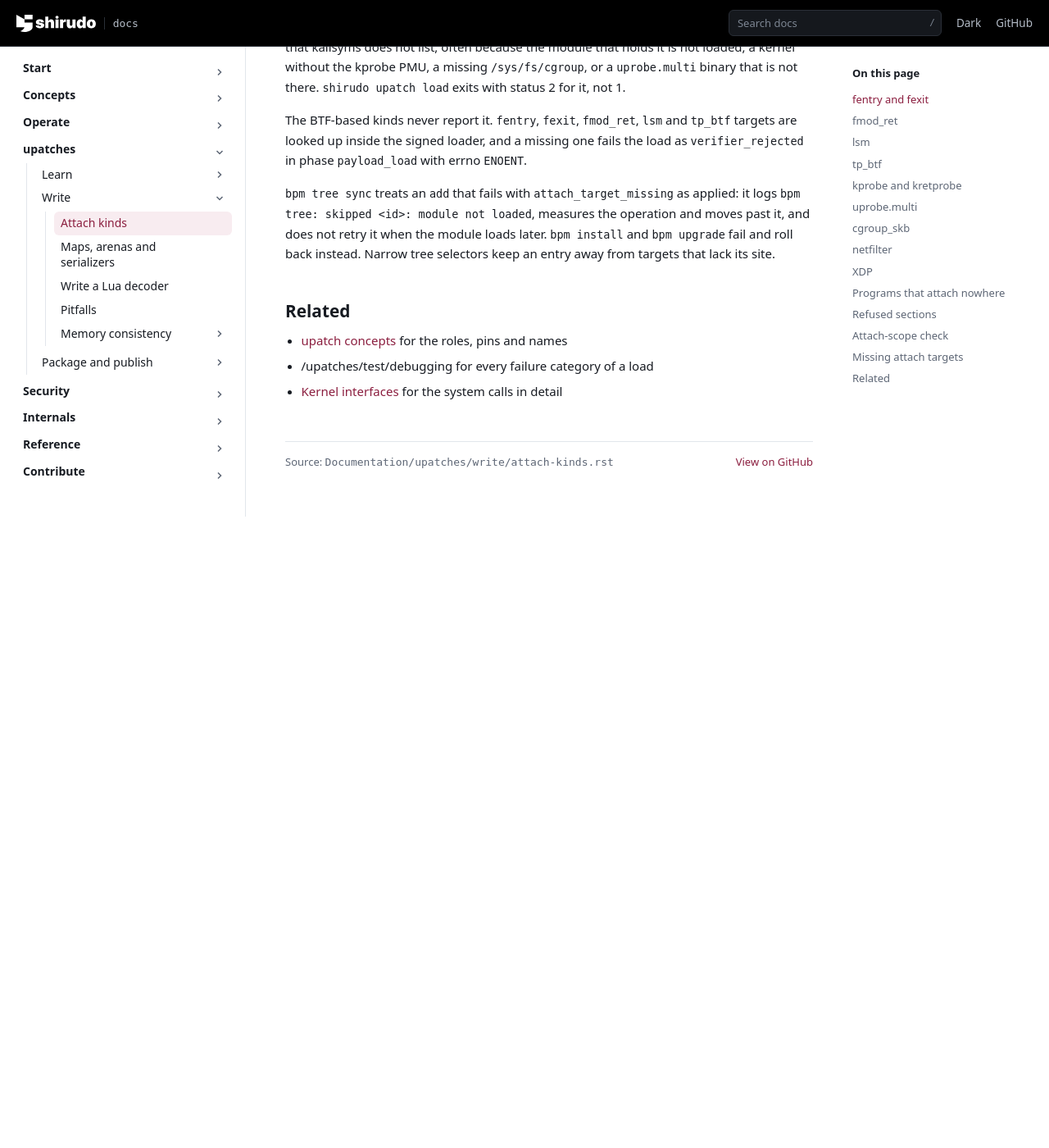
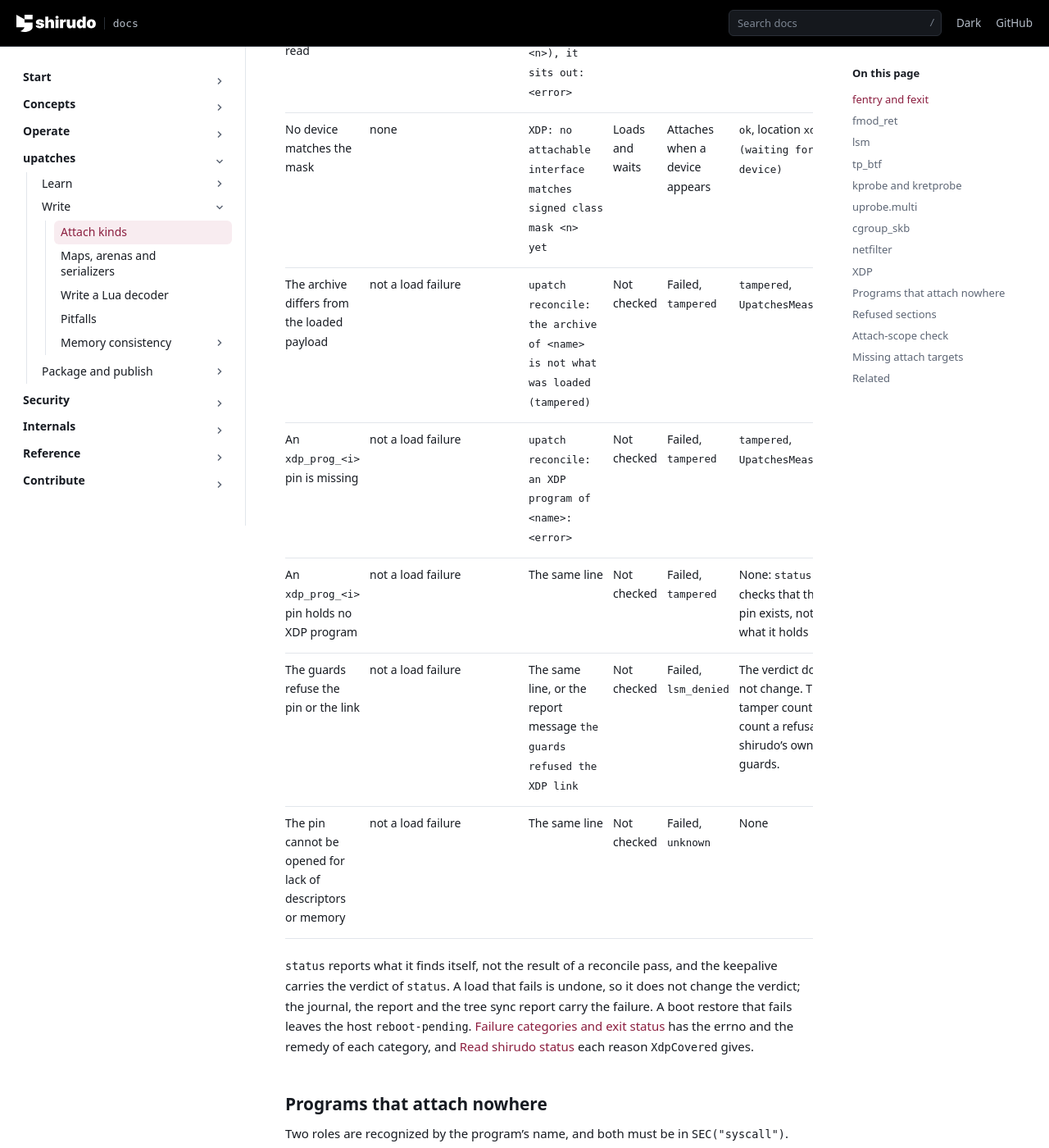
Before and after one commit to AliBashaSY/shirudo, a Sphinx documentation site: the page built from Documentation/upatches/write/attach-kinds.rst, in a window 1280 px wide and 1400 px high, scrolled down 9820 px. Shown: the whole window at 82% size. Built offline with Sphinx 7.4.7, drawn with Linux system fonts in a browser that asks for light colours; pages that are not in the unit, such as notebooks, are missing from menus; before the commit the page ends 10450 px from its top, so only the background shows below that; some of the changed text lies outside the part shown.

Commit message:
docs: sum up XDP class checks and attach conditions in tables
Add two tables to the XDP section of attach-kinds: where a shared device
class is checked, and what each condition a device can be in does at
load and boot restore, at reconcile and in status.

The page gives all of this as prose, and failure-categories, read-status
and upatch-reconcile each hold a part of it. A reader who wants to know
what happens to a device that cannot take the program had to put the
answer together from four pages. The tables give it in one place and
the prose stays as the detail behind them.

The table of class checks also restores a fact the page had lost: the
target refuses an artifact whose XDP programs share a class, with
parser_rejected. It says why upatch load does not compare the classes of
loaded upatches as well.

Signed-off-by: John Fastabend <john.fastabend@gmail.com>

```diff
--- a/Documentation/upatches/write/attach-kinds.rst
+++ b/Documentation/upatches/write/attach-kinds.rst
@@ -287,6 +287,35 @@ the next boot restore fails on it.
      - Devices without sufficient classification evidence. This bit is
        a catchall class, not a wildcard; 27 selects every class.
 
+A shared class is checked at these places:
+
+.. list-table::
+   :header-rows: 1
+   :widths: 24 46 30
+
+   * - Place
+     - Check
+     - Result
+   * - ``shirudo build``
+     - Two XDP programs of one upatch select the same class.
+     - The build is refused.
+   * - ``upatch load``
+     - The same, when the target reads the signed attach metadata of
+       the artifact.
+     - ``parser_rejected``
+   * - ``bpm tree append``
+     - An upatch selects a class another upatch of the tree selects on
+       the same nodes.
+     - The append is refused and nothing is published.
+   * - ``upatch load``
+     - None across loaded upatches. The kernel refuses the second link
+       on a device both select.
+     - ``xdp_device_occupied``, and the load is undone.
+
+``upatch load`` does not compare the classes of the loaded upatches. It
+would have to read and verify every loaded archive on each load, and the
+checks above and the kernel's refusal already cover the case.
+
 Bit 4 is not a class, and a mask with it is refused. Loopback has no
 native XDP, so it has no class and no mask selects it. Every other
 interface has exactly one class. A device on the ``xen-backend`` bus,
@@ -415,6 +444,119 @@ cover the class policy, not a fixed device inventory. The location
 ``status`` and ``upatch get`` report names the first device still
 attached and how many more there are, as in ``xdp/eth0 (+1)``.
 
+The table sums up what each condition does at load and boot restore, at
+reconcile and in ``status``. Skipped means the program is not attached
+to that device and the operation carries on with the others; reconcile
+tries the device again on its next pass. Failed means the operation
+stops: a load is undone, ``init`` stops with the register unbound, and
+a reconcile pass exits 1.
+
+.. list-table::
+   :header-rows: 1
+   :widths: 17 15 24 12 12 20
+
+   * - Condition
+     - Load category
+     - Journal
+     - Load and boot restore
+     - Reconcile
+     - ``status``
+   * - No native XDP, such as a bridge
+     - none
+     - ``XDP: skipping <device> (ifindex <n>, class <c>): native XDP
+       unsupported``
+     - Skipped
+     - Skipped
+     - ``degraded``, ``no native XDP``
+   * - No multi-buffer support
+     - ``xdp_multibuf_unsupported``
+     - ``XDP: attach <device> (ifindex <n>): the device does not report
+       multi-buffer XDP support``
+     - Failed
+     - Skipped, with a warning on every pass
+     - ``degraded``, ``no multi-buffer XDP``
+   * - The driver refuses in its current settings
+     - ``xdp_driver_refused``
+     - ``XDP: the driver of <device> refused the program: <error>``
+     - Failed
+     - Skipped, with a warning on every pass
+     - ``degraded``, ``not attached``
+   * - Another XDP program on the device, in any mode
+     - ``xdp_device_occupied``
+     - ``XDP: attach <device> (ifindex <n>): the device runs another XDP
+       program``
+     - Failed
+     - Skipped, without a warning
+     - ``degraded``, ``another XDP program attached``
+   * - A link on another device, or a run outside the initial network
+       namespace
+     - ``attach_scope_mismatch``
+     - ``XDP: attach <device> (ifindex <n>): the link is not on the
+       device it was made for``
+     - Failed
+     - Failed
+     - No condition of its own
+   * - The device changed or went away during the attach
+     - none
+     - ``XDP: skipping <device> (ifindex <n>): <reason>``
+     - Skipped
+     - Skipped
+     - None
+   * - The driver name or devlink port cannot be read
+     - none
+     - ``XDP: cannot classify <device> (ifindex <n>), it sits out:
+       <error>``
+     - Skipped
+     - Skipped
+     - ``degraded``, ``not classified: <error>``
+   * - No device matches the mask
+     - none
+     - ``XDP: no attachable interface matches signed class mask <n> yet``
+     - Loads and waits
+     - Attaches when a device appears
+     - ``ok``, location ``xdp (waiting for a device)``
+   * - The archive differs from the loaded payload
+     - not a load failure
+     - ``upatch reconcile: the archive of <name> is not what was loaded
+       (tampered)``
+     - Not checked
+     - Failed, ``tampered``
+     - ``tampered``, ``UpatchesMeasured``
+   * - An ``xdp_prog_<i>`` pin is missing
+     - not a load failure
+     - ``upatch reconcile: an XDP program of <name>: <error>``
+     - Not checked
+     - Failed, ``tampered``
+     - ``tampered``, ``UpatchesMeasured``
+   * - An ``xdp_prog_<i>`` pin holds no XDP program
+     - not a load failure
+     - The same line
+     - Not checked
+     - Failed, ``tampered``
+     - None: ``status`` checks that the pin exists, not what it holds
+   * - The guards refuse the pin or the link
+     - not a load failure
+     - The same line, or the report message ``the guards refused the XDP
+       link``
+     - Not checked
+     - Failed, ``lsm_denied``
+     - The verdict does not change. The tamper counters count a refusal
+       by shirudo's own guards.
+   * - The pin cannot be opened for lack of descriptors or memory
+     - not a load failure
+     - The same line
+     - Not checked
+     - Failed, ``unknown``
+     - None
+
+``status`` reports what it finds itself, not the result of a reconcile
+pass, and the keepalive carries the verdict of ``status``. A load that
+fails is undone, so it does not change the verdict; the journal, the
+report and the tree sync report carry the failure. A boot restore that
+fails leaves the host ``reboot-pending``. :doc:`/reference/failure-categories`
+has the errno and the remedy of each category, and
+:doc:`/operate/run/read-status` each reason ``XdpCovered`` gives.
+
 Programs that attach nowhere
 ----------------------------
 
```
